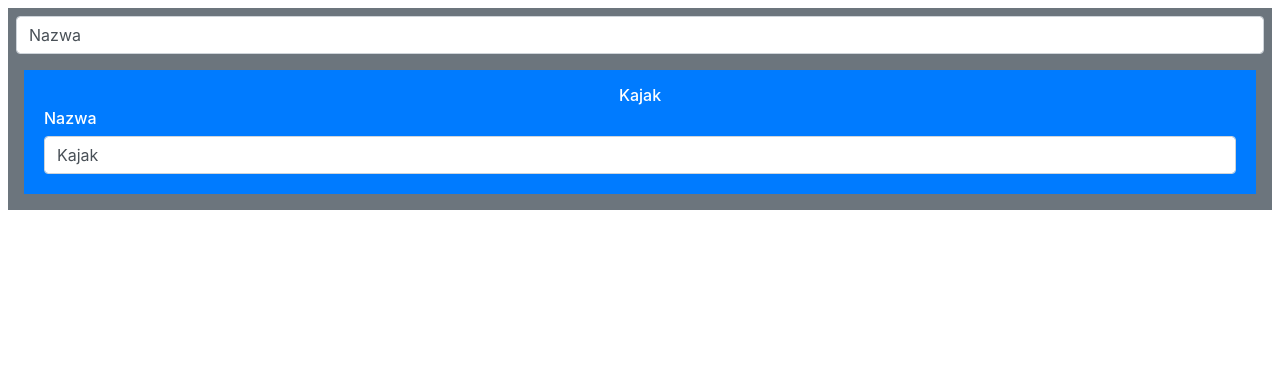
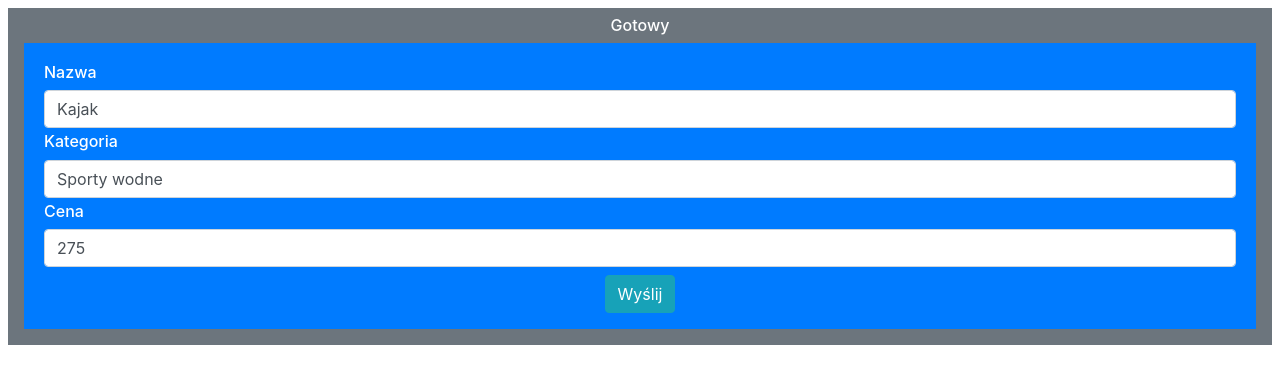
Before and after one commit to marekz/vuejs_simple_example, a Vue app in the folder templatesanddata/: page / in a window 1280 px wide. Shown: the top 384 px of the page. Built offline with nearby package versions, Linux system fonts and the light colour scheme.

Commit message:
VUEjs - define custom events

```diff
--- a/templatesanddata/src/App.vue
+++ b/templatesanddata/src/App.vue
@@ -1,9 +1,8 @@
 <template>
     <div class="bg-secondary text-white text-center m-2 p-2 h5">
-        <div class="form-group">
-            <input class="form-control" v-model="labelText" />
-        </div>
-        <my-feature v-bind:label-text="labelText" initial-value="Kajak"></my-feature>
+        <h6>{{ message }}</h6>
+        <my-feature v-bind:initial-product="product"
+            v-on:productSubmit="updateProduct"></my-feature>
     </div>
 </template>
 
@@ -16,8 +15,17 @@
         },
         data: function() {
             return {
-                message: "To jest komponent-rodzic",
-                labelText: "Nazwa"
+                message: "Gotowy",
+                product: {
+                    name: "Kajak",
+                    category: "Sporty wodne",
+                    price: 275
+                }
+            }
+        },
+        methods: {
+            updateProduct(newProduct) {
+                this.message = JSON.stringify(newProduct);
             }
         }
     }
--- a/templatesanddata/src/components/Child.vue
+++ b/templatesanddata/src/components/Child.vue
@@ -1,18 +1,33 @@
 <template>
     <div class="bg-primary text-white text-center m-2 p-3 h6">
-        {{ message }}
         <div class="form-group m-1 text-left">
-            <label>{{ labelText }}</label>
-            <input v-model="message" class="form-control" />
+            <label>Nazwa</label>
+            <input v-model="product.name" class="form-control" />
+        </div>
+        <div class="form-group m-1 text-left">
+            <label>Kategoria</label>
+            <input v-model="product.category" class="form-control" />
+        </div>
+        <div class="form-group m-1 text-left">
+            <label>Cena</label>
+            <input v-model.number="product.price" class="form-control" />
+        </div>
+        <div class="mt-2">
+            <button class="btn btn-info" v-on:click="doSubmit">Wyślij</button>
         </div>
     </div>
 </template>
 <script>
     export default {
-        props: ["labelText", "initialValue"],
+        props: ["initialProduct"],
         data: function() {
             return {
-                message: this.initialValue
+                product: this.initialProduct || {}
+            }
+        },
+        methods: {
+            doSubmit() {
+                this.$emit("productSubmit", this.product);
             }
         }
     }
```
